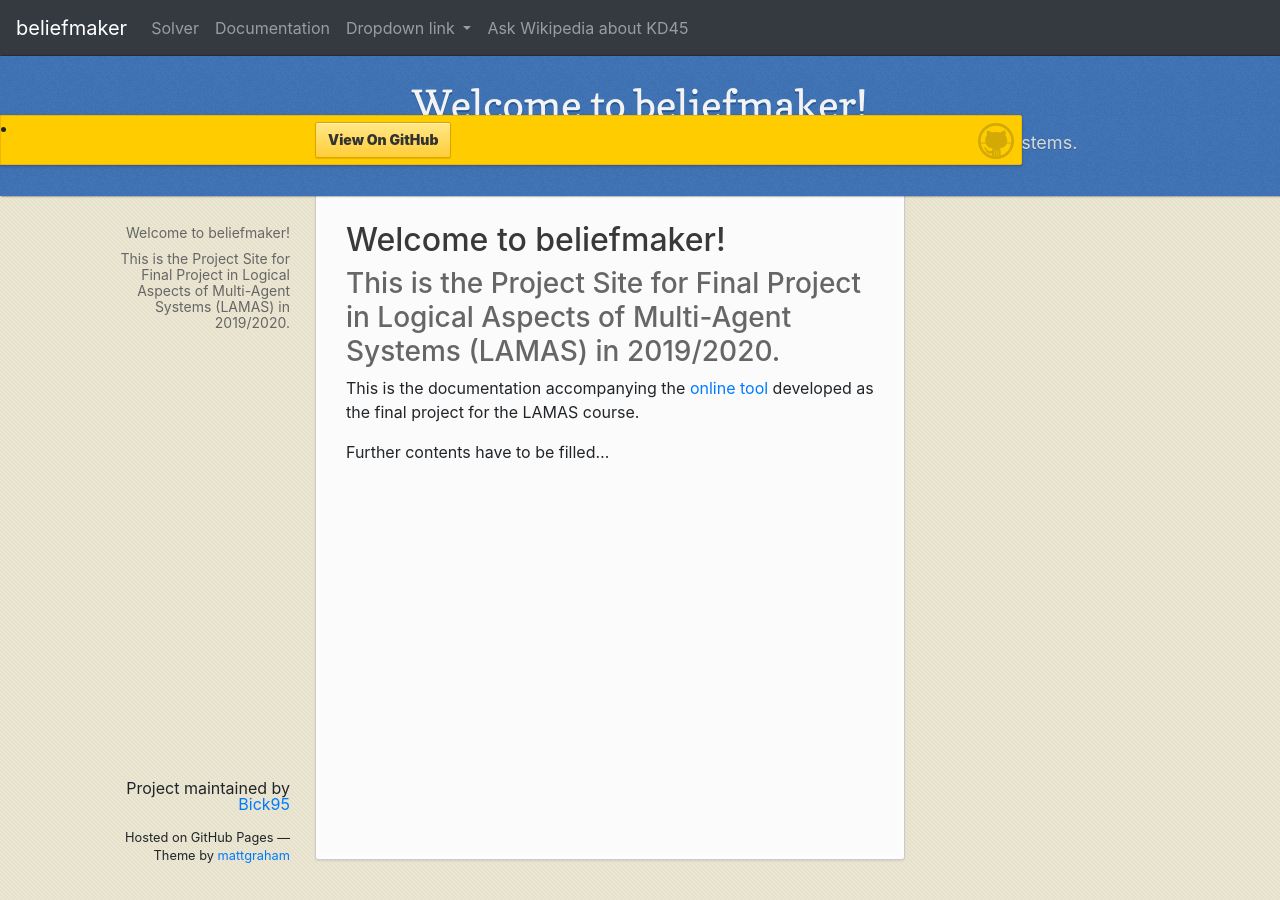
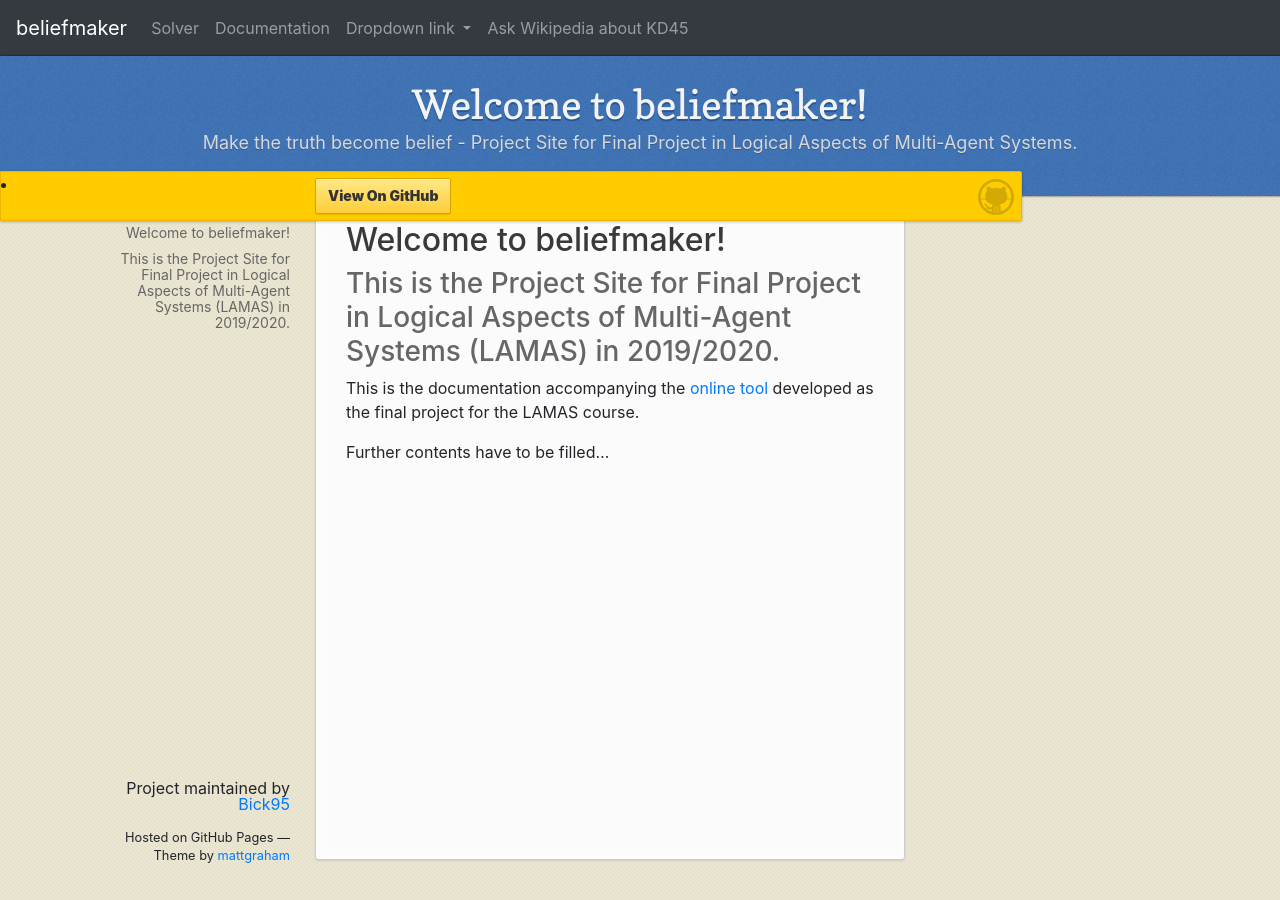
Before and after one commit to Bick95/beliefmaker, a Jekyll site: the page built from index.md, in a window 1280 px wide. Built offline with Jekyll 4.4.1, drawn with Linux system fonts in a browser that asks for light colours.

Commit message:
Adjusted header

```diff
--- a/_sass/jekyll-theme-leap-day.scss
+++ b/_sass/jekyll-theme-leap-day.scss
@@ -219,7 +219,7 @@ header {
   height: 50px;
   margin-right:-382px;
   position: fixed;
-  top: 115px;
+  top: 171px;
   background: #ffcc00;
   border: 1px solid #f0b500;
   box-shadow: 0px 1px 3px rgba(0,0,0,.25);
```
